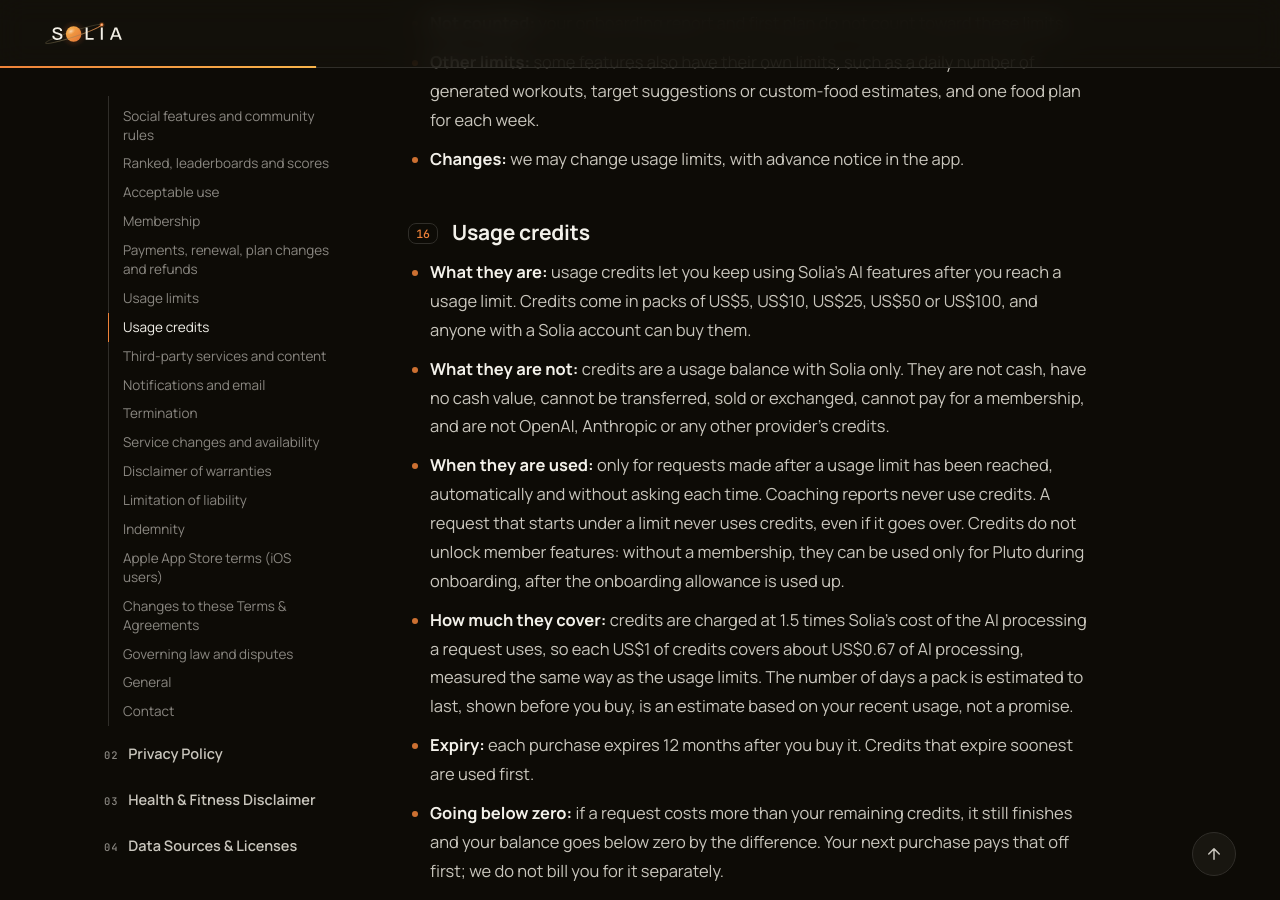
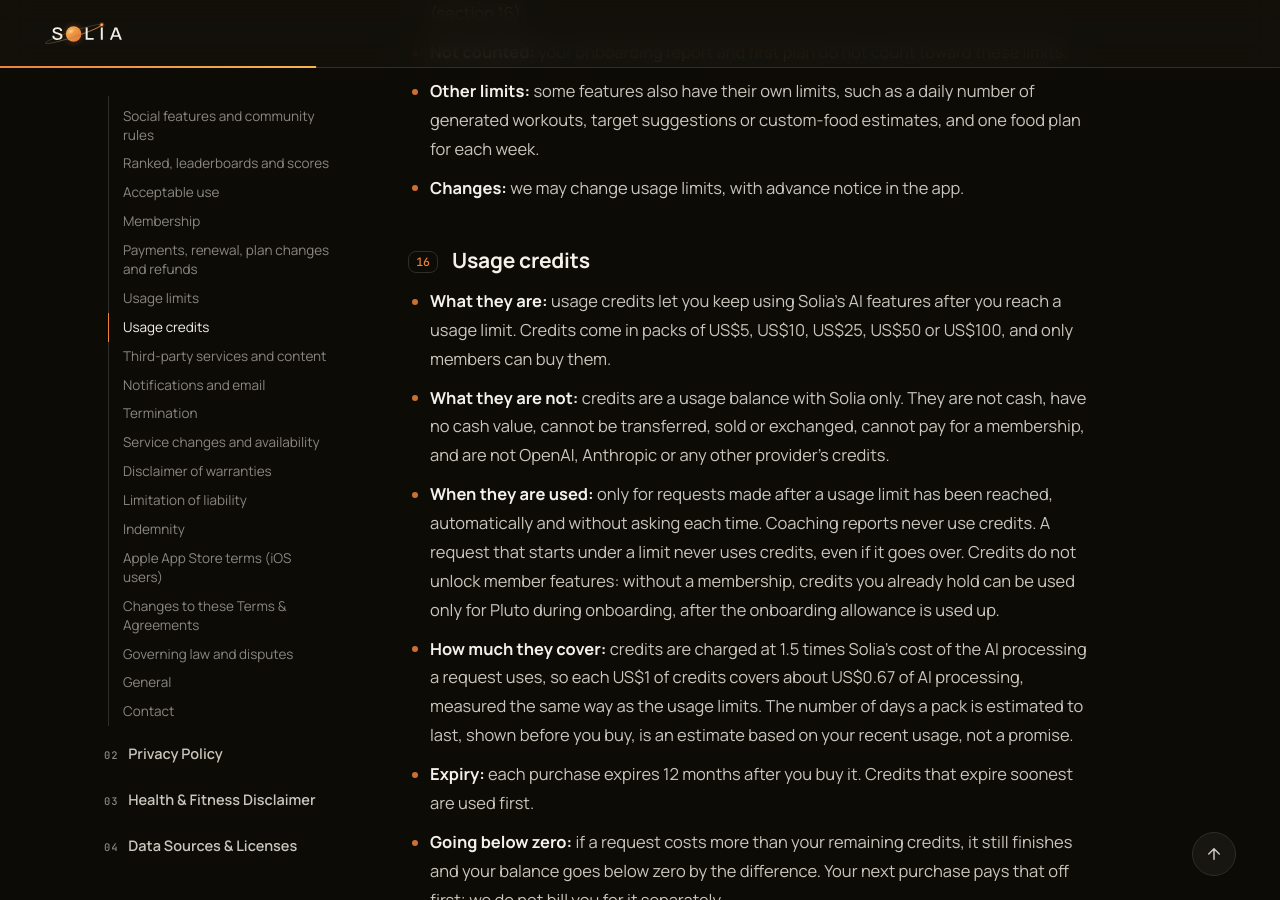
Before and after one commit to Solia-SaaS/Solia-Site, a Jekyll site: the page built from terms.html, in a window 1280 px wide and 900 px high, scrolled down 10917 px. Built offline with Jekyll 4.4.1, drawn with Linux system fonts in a browser that asks for light colours; some of the changed text lies outside the part shown.

Commit message:
Terms: Pro triples the usage allowance; usage credits for members only
Co-Authored-By: Claude Opus 5.5 <noreply@anthropic.com>

```diff
--- a/terms.html
+++ b/terms.html
@@ -257,9 +257,9 @@ description: Everything you agree to when you use Solia, in one place — Terms
 </ul>
 <h3 id="terms-of-service-16-usage-credits"><span class="tx-sec-num">16</span><span>Usage credits</span></h3>
 <ul>
-<li><strong>What they are:</strong> usage credits let you keep using Solia's AI features after you reach a usage limit. Credits come in packs of US$5, US$10, US$25, US$50 or US$100, and anyone with a Solia account can buy them.</li>
+<li><strong>What they are:</strong> usage credits let you keep using Solia's AI features after you reach a usage limit. Credits come in packs of US$5, US$10, US$25, US$50 or US$100, and only members can buy them.</li>
 <li><strong>What they are not:</strong> credits are a usage balance with Solia only. They are not cash, have no cash value, cannot be transferred, sold or exchanged, cannot pay for a membership, and are not OpenAI, Anthropic or any other provider's credits.</li>
-<li><strong>When they are used:</strong> only for requests made after a usage limit has been reached, automatically and without asking each time. Coaching reports never use credits. A request that starts under a limit never uses credits, even if it goes over. Credits do not unlock member features: without a membership, they can be used only for Pluto during onboarding, after the onboarding allowance is used up.</li>
+<li><strong>When they are used:</strong> only for requests made after a usage limit has been reached, automatically and without asking each time. Coaching reports never use credits. A request that starts under a limit never uses credits, even if it goes over. Credits do not unlock member features: without a membership, credits you already hold can be used only for Pluto during onboarding, after the onboarding allowance is used up.</li>
 <li><strong>How much they cover:</strong> credits are charged at 1.5 times Solia's cost of the AI processing a request uses, so each US$1 of credits covers about US$0.67 of AI processing, measured the same way as the usage limits. The number of days a pack is estimated to last, shown before you buy, is an estimate based on your recent usage, not a promise.</li>
 <li><strong>Expiry:</strong> each purchase expires 12 months after you buy it. Credits that expire soonest are used first.</li>
 <li><strong>Going below zero:</strong> if a request costs more than your remaining credits, it still finishes and your balance goes below zero by the difference. Your next purchase pays that off first; we do not bill you for it separately.</li>
```
Also changed, not shown: other parts of terms.html (+2 -2 lines), terms-and-agreements.json.
